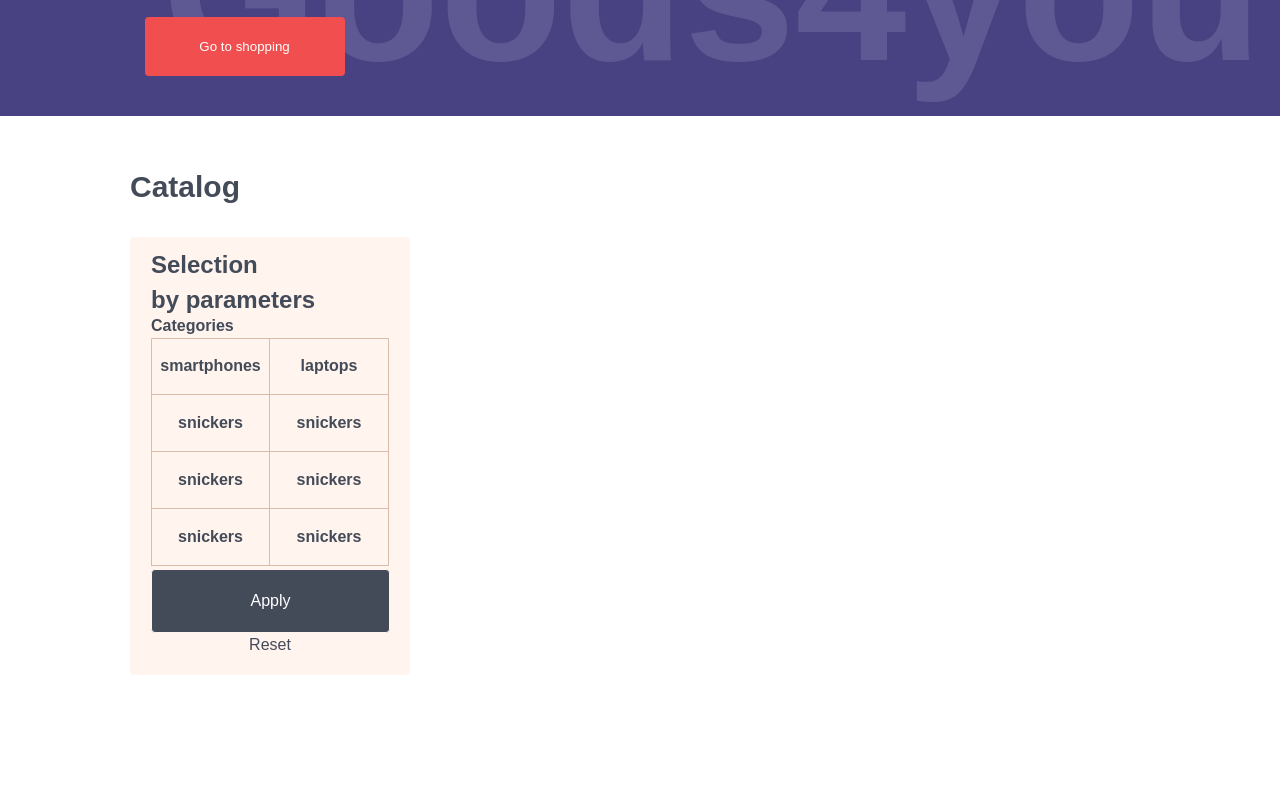
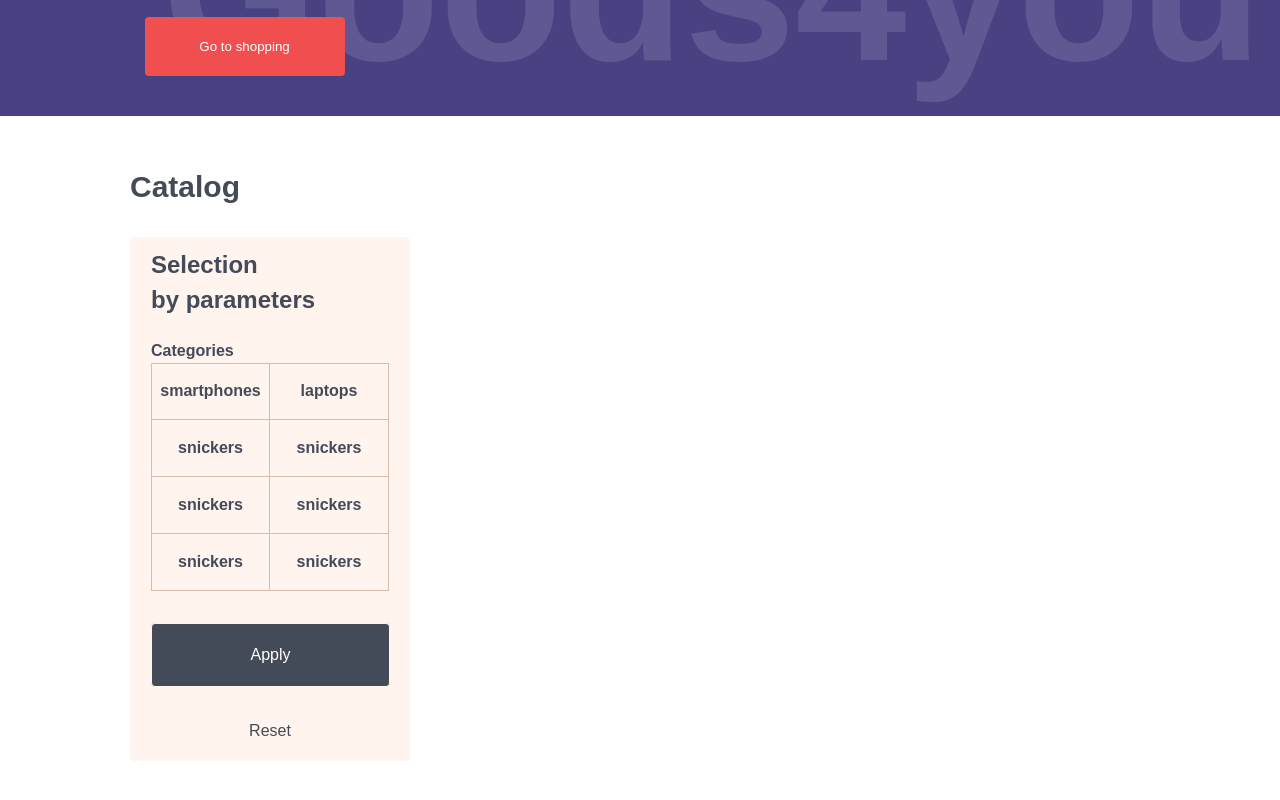
Before and after one commit to distanceOn/t1project, a React (Create React App) app: page / in a window 1280 px wide. Shown: the part 362-1162 px from the top of the page. Before the commit the page ends 1090 px from the top, so only its background shows below. Built offline with nearby package versions, Linux system fonts and the light colour scheme.

Commit message:
feat: finish creation of filter organism

```diff
--- a/src/components/molecules/FilterCategories/FilterCategories.module.scss
+++ b/src/components/molecules/FilterCategories/FilterCategories.module.scss
@@ -2,9 +2,6 @@
   display: flex;
   flex-direction: column;
   gap: 0.3rem;
-  & :last-child {
-    align-self: center;
-  }
 }
 
 .categories {
--- a/src/components/molecules/FilterCategories/FilterCategories.tsx
+++ b/src/components/molecules/FilterCategories/FilterCategories.tsx
@@ -22,8 +22,6 @@ export const FilterCategories = () => {
           </Button>
         ))}
       </div>
-      <Button type='apply'>Apply</Button>
-      <Button type='reset'>Reset</Button>
     </div>
   );
 };
--- a/src/components/organisms/Filter/Filter.module.scss
+++ b/src/components/organisms/Filter/Filter.module.scss
@@ -4,4 +4,15 @@
   border-radius: 4px;
   border: 1px solid #fff4ee;
   background: #fff4ee;
+  display: flex;
+  flex-direction: column;
+  gap: 2.5rem;
+
+  & > button {
+    margin-top: 0.7rem;
+  }
+  & > :last-child {
+    margin-top: 1rem;
+    align-self: center;
+  }
 }
--- a/src/components/organisms/Filter/Filter.tsx
+++ b/src/components/organisms/Filter/Filter.tsx
@@ -1,3 +1,4 @@
+import { Button } from '../../atoms/Button/Button';
 import { Title } from '../../atoms/Title/Title';
 import { FilterCategories } from '../../molecules/FilterCategories/FilterCategories';
 import S from './Filter.module.scss';
@@ -8,6 +9,8 @@ export const Filter = () => {
         Selection <br /> by parameters
       </Title>
       <FilterCategories />
+      <Button type='apply'>Apply</Button>
+      <Button type='reset'>Reset</Button>
     </div>
   );
 };
```
